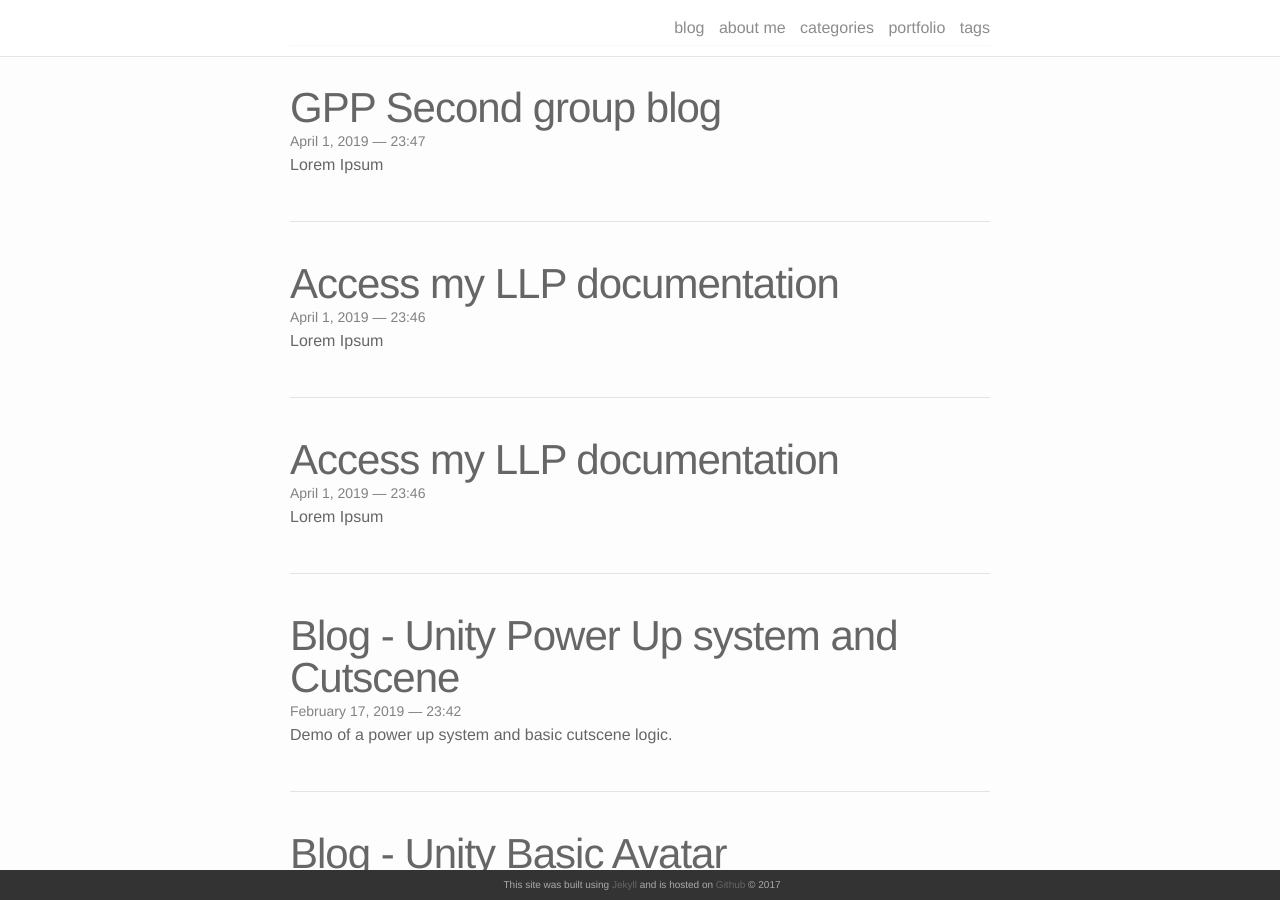
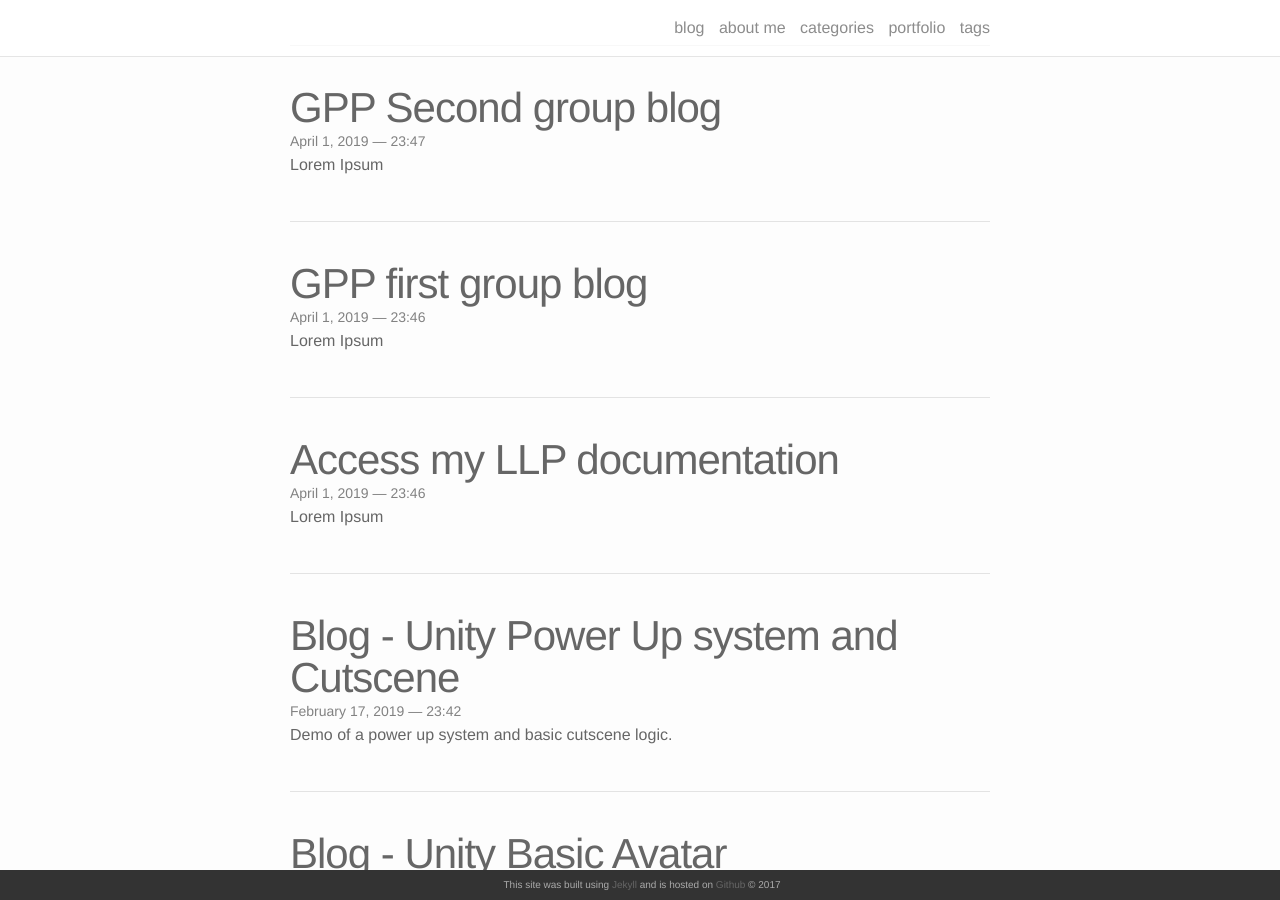
Before and after one commit to SoloMorris/SoloMorris.github.io, a Jekyll site: the page built from index.html, in a window 1280 px wide and 900 px high, scrolled down 808 px. Built offline with Jekyll 4.4.1, drawn with Linux system fonts in a browser that asks for light colours; nearby versions of some CDN libraries; the list of posts is cut into pages by our own code.

Commit message:
fixed post 1

```diff
--- a/_posts/2019-04-02-Gpp group1.markdown
+++ b/_posts/2019-04-02-Gpp group1.markdown
@@ -1,15 +1,14 @@
 ---
 layout: post
-title: Access my LLP documentation
+title: GPP first group blog
 date: 2019-04-01 23:46:00
 description: Lorem Ipsum
 category: newbie
 published: true
 tags:
-- llp
+- gpp
 - general noise
-- lo
-
+- gameplay programming
 ---
 My first addition to the group project is the player character. Over the course of the project I intend to polish the player character and rectify as many issues as possible that were present in my individidual markings. I will also be handling the combat, which will receive some polish as well.
 
```
